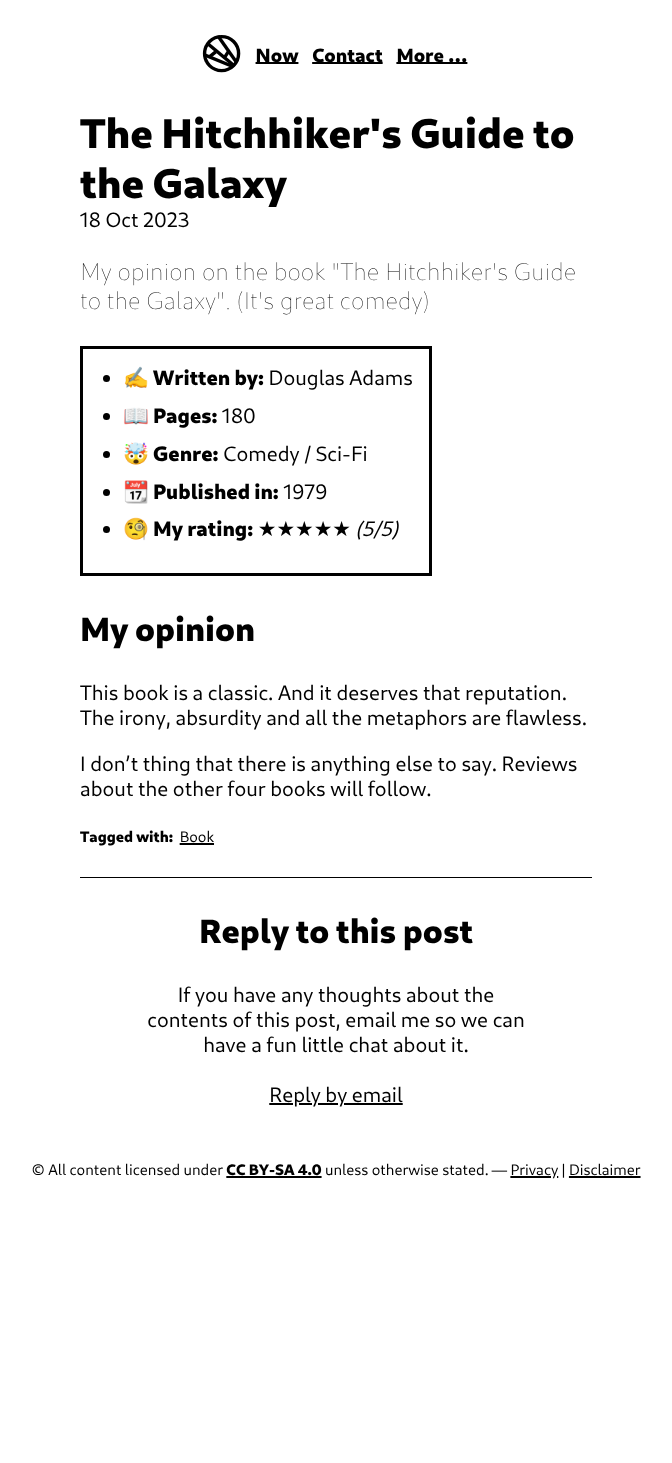
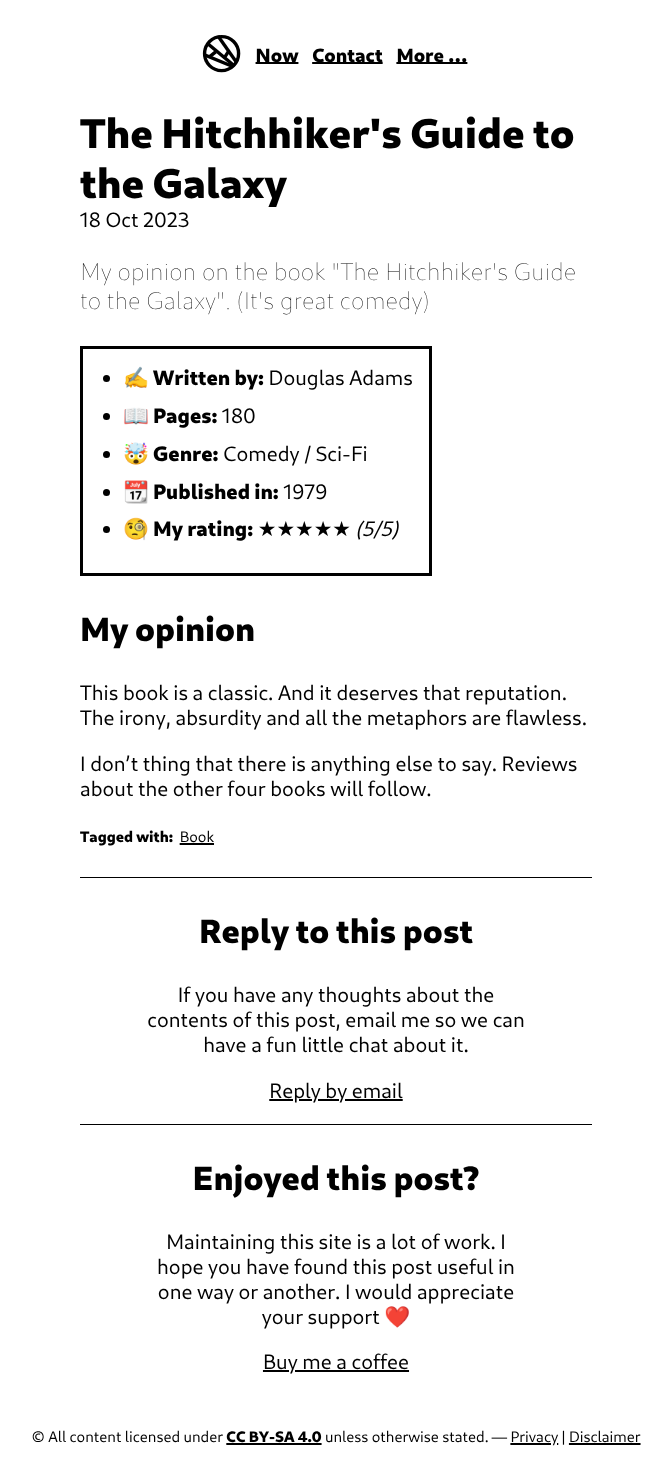
Before and after one commit to konstantintutsch/website, a Jekyll site: the page built from _posts/2023-10-18-the-hitchhikers-guide-to-the-galaxy.md, in a window 1280 px wide. Shown: the whole page, without its empty margins (304-976 px from the left). Built offline with Jekyll 4.4.1, drawn with Linux system fonts in a browser that asks for light colours; before the commit the page ends 1196 px from its top, so only the background shows below that.

Commit message:
Add Support me info to bottom of blog posts

```diff
--- a/_layouts/post.html
+++ b/_layouts/post.html
@@ -17,13 +17,16 @@
             </article>
 
             <small class="tags-container"><b>Tagged with:</b> {% for tag in page.tags %}<a class="tag" href="/Tag:{{ tag }}">{{ tag }}</a>{% endfor %}</small>
-            <div class="reply">
+            <div class="info">
                 <h3>Reply to this post</h3>
-                <p>
-                    If you have any thoughts about the contents of this post, email me so we can have a fun little chat about it.<br>
-                    {% assign re = "Post: " | append: page.title %}<br>
-                    {% include social.html url="mail" name="Reply by email" subject=re %}
-                </p>
+                <p>If you have any thoughts about the contents of this post, email me so we can have a fun little chat about it.</p>
+                {% assign re = "Post: " | append: page.title %}
+                <p>{% include social.html url="mail" name="Reply by email" subject=re %}</p>
+            </div>
+            <div class="info">
+                <h3>Enjoyed this post?</h3>
+                <p>Maintaining this site is a lot of work. I hope you have found this post useful in one way or another. I would appreciate your support ❤️</p>
+                <p>{% include social.html url="https://ko-fi.com/konstantintutsch" name="Buy me a coffee" %}</p>
             </div>
         </main>
         <footer>
--- a/assets/css/style.css
+++ b/assets/css/style.css
@@ -260,11 +260,11 @@ code {
     margin: 0.2rem;
 }
 
-.reply {
+.info {
     border-top: solid var(--foreground) 0.1rem;
     text-align: center;
 }
-.reply p {
+.info p {
     margin-left: 5vw;
     margin-right: 5vw;
 }
--- a/feed.xml
+++ b/feed.xml
@@ -22,7 +22,8 @@ layout: null
                 {{ post.content }}
 
                 {% assign re = "Post: " | append: post.title %}
-                {% include social.html url="mail" name="Reply to this post by email" subject=re %}
+                <p>{% include social.html url="mail" name="Reply to this post by email" subject=re %}</p>
+                <p>{% include social.html url="https://ko-fi.com/konstantintutsch" name="Buy me a coffee ❤️" %}</p>
             </description>
             <pubDate>{% if post.time %}{% assign stamp = post.date | date: "%Y-%m-%d" | append: " " | append: post.time %}{% else %}{% assign stamp = post.date %}{% endif %}{{ stamp | date_to_rfc822 }}</pubDate>
             <guid>
```
